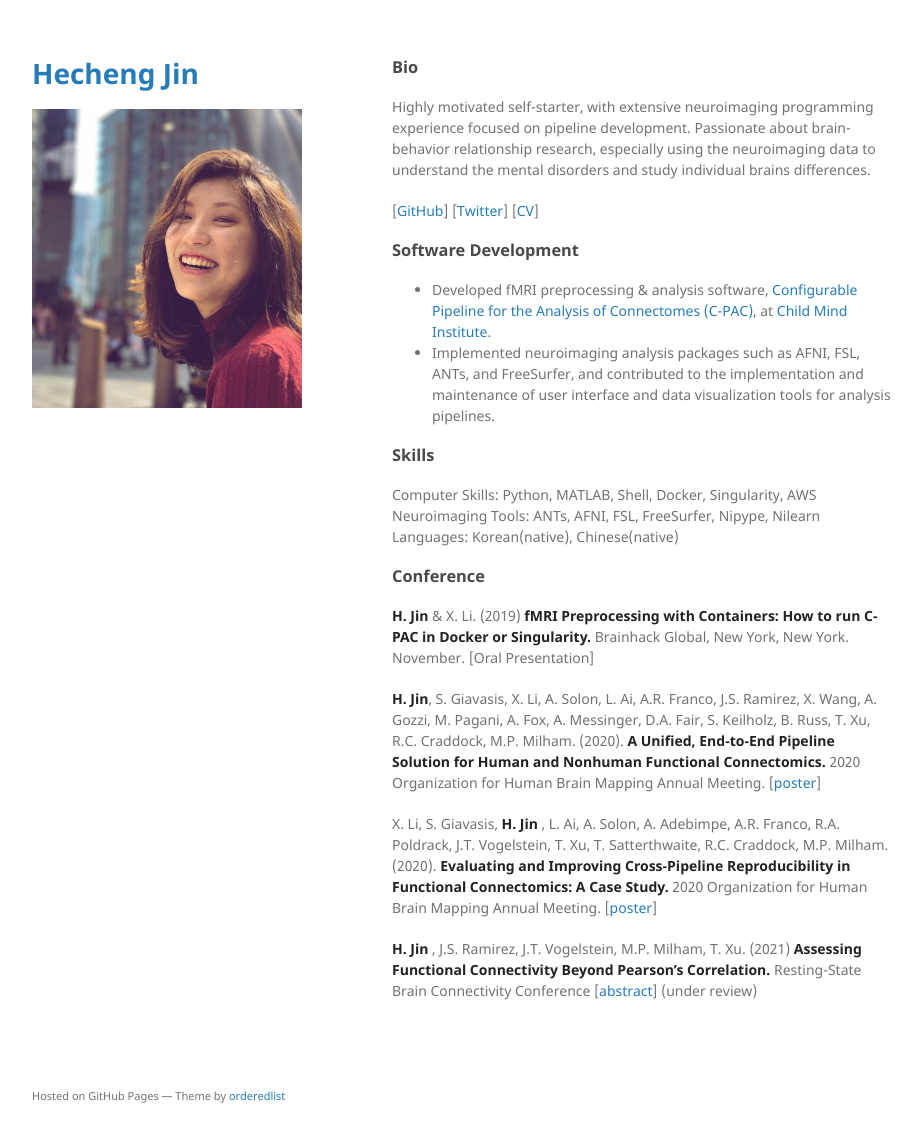
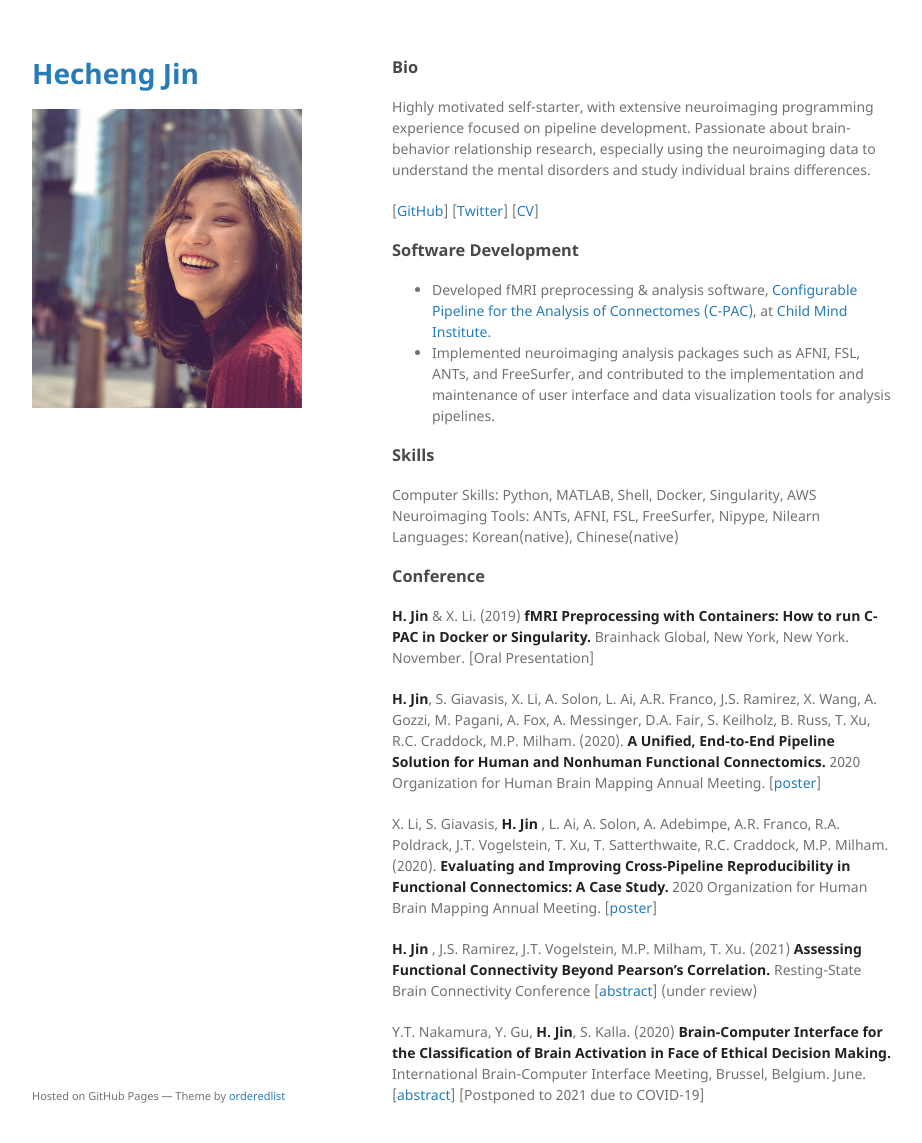
Before and after one commit to HechengJin0/hechengjin0.github.io, a Jekyll site: the page built from index.md, in a window 1280 px wide and 1175 px high. Shown: the top 1143 px of the window, without its empty margins (178-1100 px from the left). Built offline with Jekyll 4.4.1, drawn with Linux system fonts in a browser that asks for light colours; the repository's description, which GitHub fills in, is left out; our own code applies the rules of GitHub Pages for plain Markdown files.

Commit message:
add bci abstract

```diff
--- a/index.md
+++ b/index.md
@@ -33,6 +33,8 @@ X. Li, S. Giavasis, **H. Jin** , L. Ai, A. Solon, A. Adebimpe, A.R. Franco, R.A.
 
 **H. Jin** , J.S. Ramirez, J.T. Vogelstein, M.P. Milham, T. Xu. (2021) **Assessing Functional Connectivity Beyond Pearson’s Correlation.** Resting-State Brain Connectivity Conference [[abstract](/assets/abstract/RSBC2020_MGC.pdf)] (under review)
 
+Y.T. Nakamura, Y. Gu, **H. Jin**, S. Kalla. (2020)  **Brain-Computer Interface for the Classification of Brain Activation in Face of Ethical Decision Making.** International Brain-Computer Interface Meeting, Brussel, Belgium. June. [[abstract](/assets/abstract/InternationalBCI2020.pdf)] [Postponed to 2021 due to COVID-19]
+
 <!-- ## Publications
 
 M.P. Milham, **H. Jin** , X. Li, Giavasis, S., et al. **Assessing and Overcoming Pipeline-Related Variation in Functional Connectomics.** (in prep)
```
Also changed, not shown: 1 other file.
